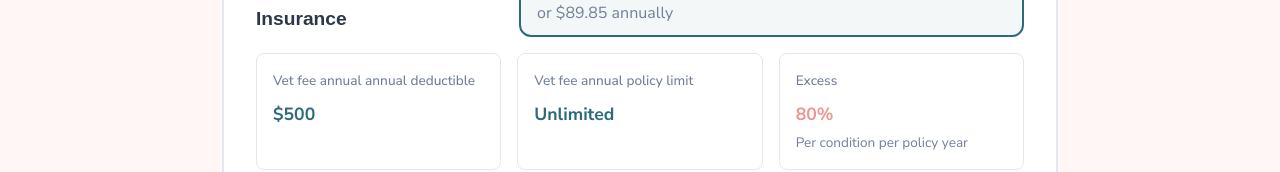
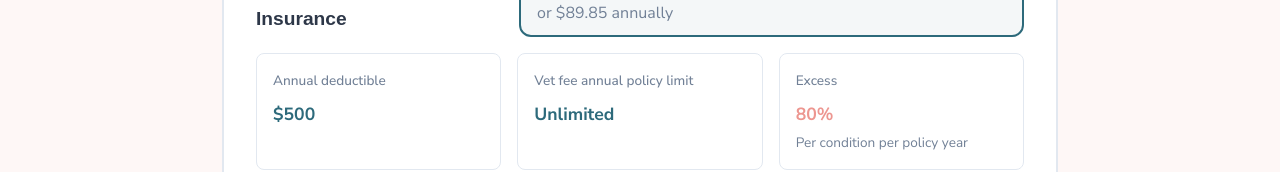
Before and after one commit to davidascholer/insurance-broker-web, a React (Create React App) app: page /#/results in a window 1280 px wide. Shown: the part 423-595 px from the top of the page. Built offline with nearby package versions, Linux system fonts and the light colour scheme; a web font is replaced by a local one.

Commit message:
deployment build

```diff
--- a/src/pages/Results.tsx
+++ b/src/pages/Results.tsx
@@ -142,7 +142,7 @@ const Results = () => {
 
                   <div className="coverage-grid">
                     <div className="coverage-item">
-                      <span className="coverage-label nunito-sans">Vet fee annual annual deductible</span>
+                      <span className="coverage-label nunito-sans">Annual deductible</span>
                       <span className="coverage-value nunito-sans-bold green-text">{provider.annualDeductible}</span>
                     </div>
 
```
Also changed, not shown: 7 other files (tests, documents, lock files or other folders).
